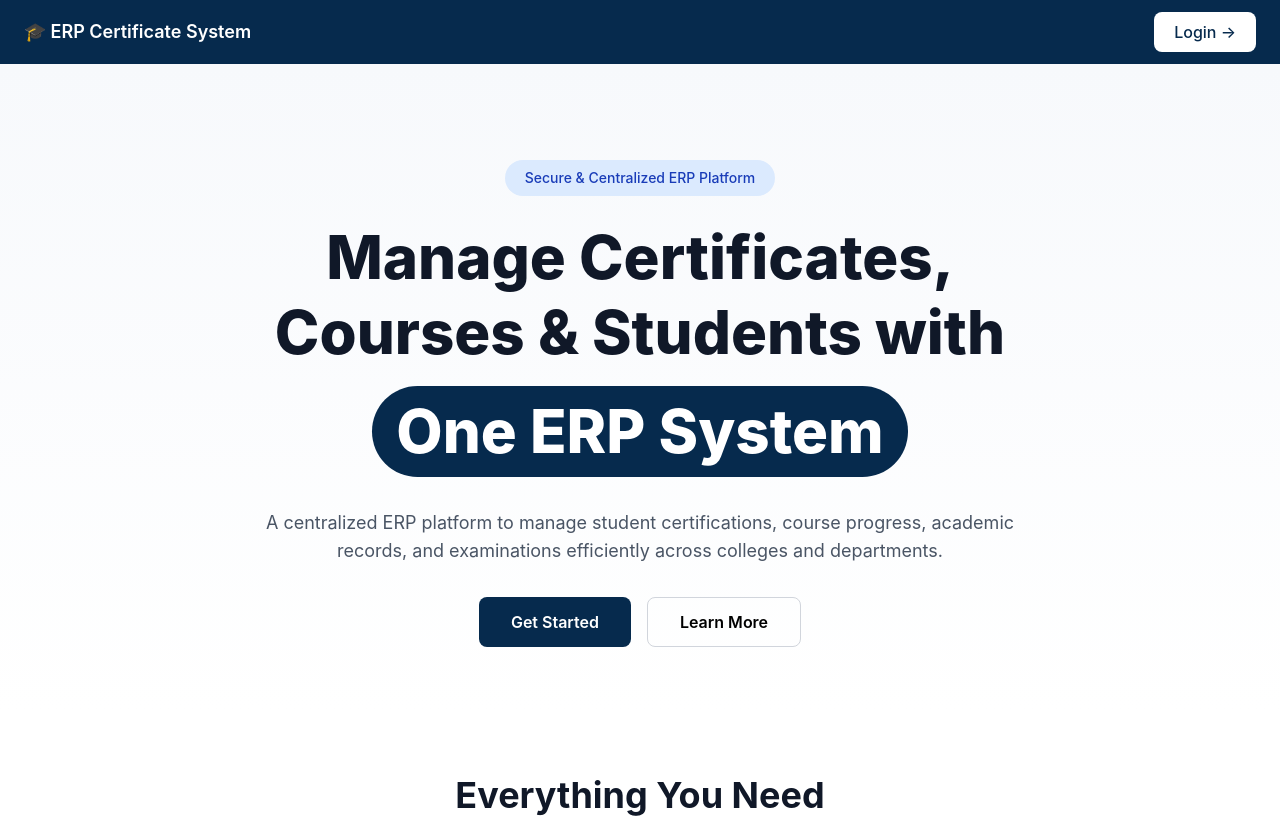
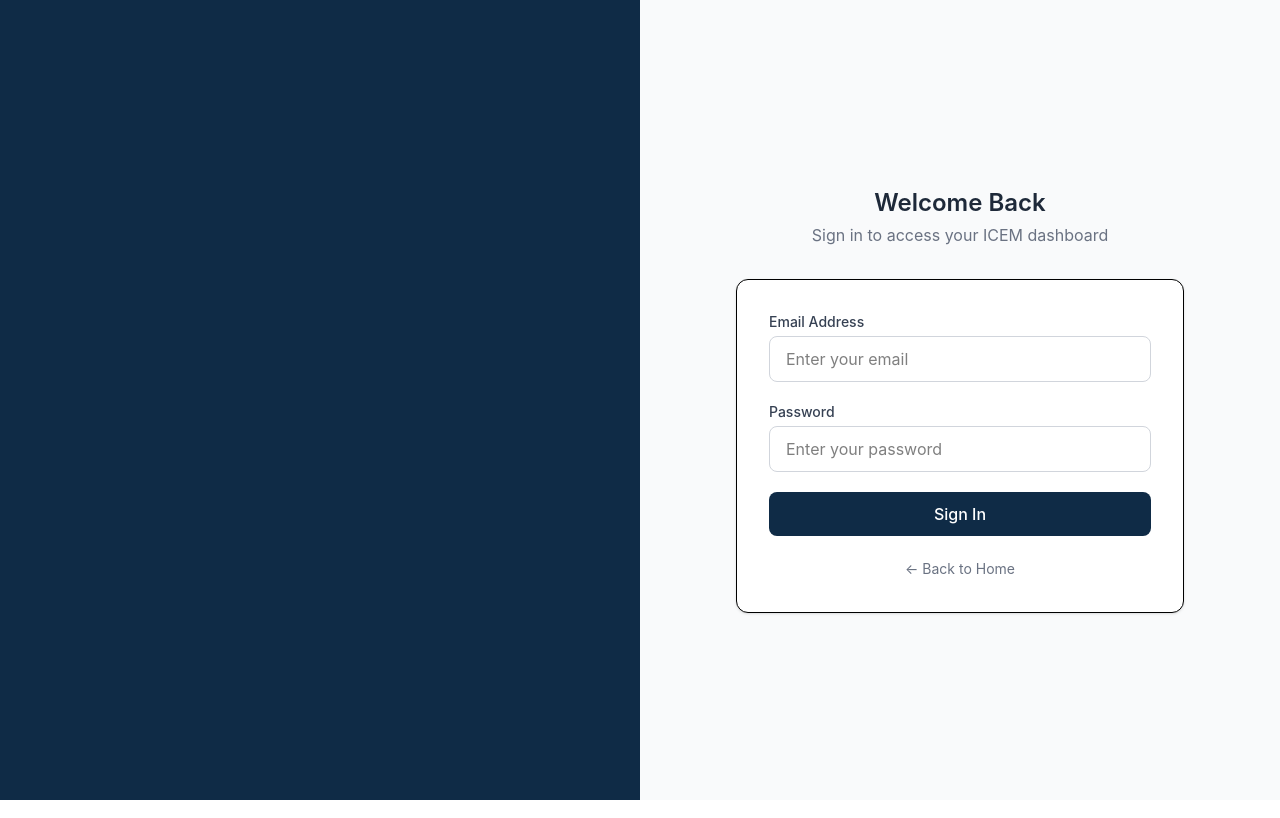
Before and after one commit to vanshaggrwal/ERP-certificate, a React (Vite) app: page /login in a window 1280 px wide. Before the commit this address led to /. Shown: the top 818 px of the page. Built offline with nearby package versions, Linux system fonts and the light colour scheme.

Commit message:
connected firebase

```diff
--- a/src/App.jsx
+++ b/src/App.jsx
@@ -1,9 +1,14 @@
-import { BrowserRouter, Routes, Route, Navigate, Outlet } from "react-router-dom";
+import {
+  BrowserRouter,
+  Routes,
+  Route,
+  Navigate,
+  Outlet,
+} from "react-router-dom";
 
 /* ================= ADMIN (COLLEGE ADMIN UI) ================= */
 import CollegeAdminSidebar from "./components/collegeadmin/CollegeAdminSidebar";
 import CollegeAdminNavbar from "./components/collegeadmin/CollegeAdminNavbar";
-
 
 import AdminDashboard from "./pages/college-admin/Dashboard";
 import Students from "./pages/college-admin/Students";
@@ -14,6 +19,7 @@ import Help from "./pages/college-admin/Help";
 
 /* ================= PUBLIC ================= */
 import Landing from "./pages/Landing";
+import Login from "./pages/Login";
 
 /* ================= STUDENT ================= */
 import StudentLayout from "./components/layout/StudentLayout";
@@ -42,18 +48,25 @@ export default function App() {
   return (
     <BrowserRouter>
       <Routes>
-        {/* ================= PUBLIC ================= */}
-        <Route path="/" element={<Landing />} />
+        {/* DEFAULT → LOGIN */}
+        <Route path="/" element={<Navigate to="/login" replace />} />
+
+        {/* LOGIN */}
+        <Route path="/login" element={<Login />} />
+
+        {/* OPTIONAL LANDING */}
+        <Route path="/home" element={<Landing />} />
 
         {/* ================= STUDENT ================= */}
         <Route path="/student" element={<StudentLayout />}>
+          <Route index element={<StudentDashboard />} />
           <Route path="dashboard" element={<StudentDashboard />} />
           <Route path="profile" element={<StudentProfile />} />
         </Route>
 
         {/* ================= COLLEGE ADMIN ================= */}
         <Route path="/college-admin" element={<CollegeAdminLayout />}>
-          <Route path="" element={<AdminDashboard />} />
+          <Route index element={<AdminDashboard />} />
           <Route path="students" element={<Students />} />
           <Route path="projects/:projectId" element={<ProjectStudents />} />
           <Route path="certificates" element={<Certificates />} />
@@ -61,8 +74,8 @@ export default function App() {
           <Route path="help" element={<Help />} />
         </Route>
 
-        {/* ================= FALLBACK ================= */}
-        <Route path="*" element={<Navigate to="/" replace />} />
+        {/* FALLBACK */}
+        <Route path="*" element={<Navigate to="/login" replace />} />
       </Routes>
     </BrowserRouter>
   );
--- a/src/firebase/config.js
+++ b/src/firebase/config.js
@@ -0,0 +1,20 @@
+import { initializeApp } from "firebase/app";
+import { getAnalytics } from "firebase/analytics";
+import { getAuth } from "firebase/auth";
+import { getFirestore } from "firebase/firestore";
+
+const firebaseConfig = {
+  apiKey: "AIzaSyCkrt2tXNhgwRw6tAWmSaPkZXGxRkB6eII",
+  authDomain: "erp-certification.firebaseapp.com",
+  projectId: "erp-certification",
+  storageBucket: "erp-certification.firebasestorage.app",
+  messagingSenderId: "676723204618",
+  appId: "1:676723204618:web:cdff0f301564ded948f5f3",
+  measurementId: "G-XFCFF52LHZ"
+};
+
+const app = initializeApp(firebaseConfig);
+const analytics = getAnalytics(app);
+
+export const auth = getAuth(app);
+export const db = getFirestore(app);
--- /dev/null
+++ b/src/pages/Login.jsx
@@ -0,0 +1,133 @@
+import { useState } from "react";
+import { Link, useNavigate } from "react-router-dom";
+import { signInWithEmailAndPassword } from "firebase/auth";
+import { doc, getDoc } from "firebase/firestore";
+
+import { auth, db } from "../firebase/config";
+import { getDashboardByRole } from "../utils/roleRedirect";
+
+export default function Login() {
+  const navigate = useNavigate();
+
+  const [email, setEmail] = useState("");
+  const [password, setPassword] = useState("");
+  const [loading, setLoading] = useState(false);
+  const [error, setError] = useState("");
+
+  const handleSubmit = async (e) => {
+    e.preventDefault();
+    setLoading(true);
+    setError("");
+
+    try {
+      // 🔐 Firebase Auth login
+      const userCredential = await signInWithEmailAndPassword(
+        auth,
+        email,
+        password
+      );
+
+      const uid = userCredential.user.uid;
+
+      // 🔥 Fetch role from Firestore
+      const userDoc = await getDoc(doc(db, "users", uid));
+
+      if (!userDoc.exists()) {
+        throw new Error("User role not found in database");
+      }
+
+      const role = userDoc.data().role;
+
+      // 🚀 Redirect based on role
+      const redirectPath = getDashboardByRole(role);
+      navigate(redirectPath);
+
+    } catch (err) {
+      console.error(err);
+      setError(err.message);
+      console.error("LOGIN ERROR:", err);
+    } finally {
+      setLoading(false);
+    }
+  };
+
+  return (
+    <div className="min-h-screen flex">
+      {/* LEFT BLUE PANEL (blank as requested) */}
+      <div className="hidden lg:flex w-1/2 bg-[#0F2B46]" />
+
+      {/* RIGHT LOGIN PANEL */}
+      <div className="flex flex-1 items-center justify-center bg-gray-50 px-6">
+        <div className="w-full max-w-md">
+          {/* Header */}
+          <h2 className="text-2xl font-semibold text-center text-gray-800">
+            Welcome Back
+          </h2>
+          <p className="text-center text-gray-500 mt-1 mb-8">
+            Sign in to access your ICEM dashboard
+          </p>
+
+          {/* Form */}
+          <form
+            onSubmit={handleSubmit}
+            className="space-y-5 bg-white p-8 rounded-xl shadow-sm border"
+          >
+            {/* Error */}
+            {error && (
+              <p className="text-red-500 text-sm text-center">{error}</p>
+            )}
+
+            {/* Email */}
+            <div>
+              <label className="block text-sm font-medium text-gray-700 mb-1">
+                Email Address
+              </label>
+              <input
+                type="email"
+                required
+                placeholder="Enter your email"
+                value={email}
+                onChange={(e) => setEmail(e.target.value)}
+                className="w-full px-4 py-2.5 rounded-lg border border-gray-300 focus:outline-none focus:ring-2 focus:ring-[#0F2B46]"
+              />
+            </div>
+
+            {/* Password */}
+            <div>
+              <label className="block text-sm font-medium text-gray-700 mb-1">
+                Password
+              </label>
+              <input
+                type="password"
+                required
+                placeholder="Enter your password"
+                value={password}
+                onChange={(e) => setPassword(e.target.value)}
+                className="w-full px-4 py-2.5 rounded-lg border border-gray-300 focus:outline-none focus:ring-2 focus:ring-[#0F2B46]"
+              />
+            </div>
+
+            {/* Button */}
+            <button
+              type="submit"
+              disabled={loading}
+              className="w-full bg-[#0F2B46] hover:bg-[#123a5c] disabled:bg-gray-400 text-white py-2.5 rounded-lg font-medium transition"
+            >
+              {loading ? "Signing in..." : "Sign In"}
+            </button>
+
+            {/* Back */}
+            <div className="text-center">
+              <Link
+                to="/home"
+                className="text-sm text-gray-500 hover:text-gray-700"
+              >
+                ← Back to Home
+              </Link>
+            </div>
+          </form>
+        </div>
+      </div>
+    </div>
+  );
+}
--- /dev/null
+++ b/src/utils/roleRedirect.js
@@ -0,0 +1,12 @@
+export function getDashboardByRole(role) {
+  switch (role) {
+    case "student":
+      return "/student/dashboard";
+    case "collegeAdmin":
+      return "/college-admin";
+    case "superAdmin":
+      return "/super-admin";
+    default:
+      return "/login";
+  }
+}
```
